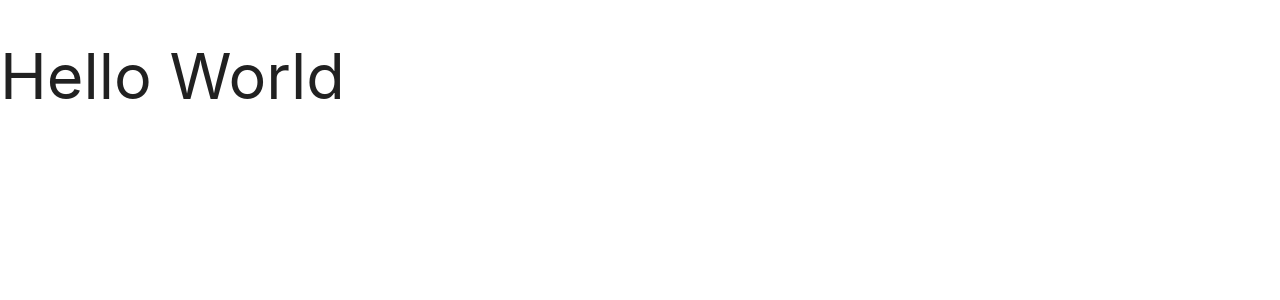
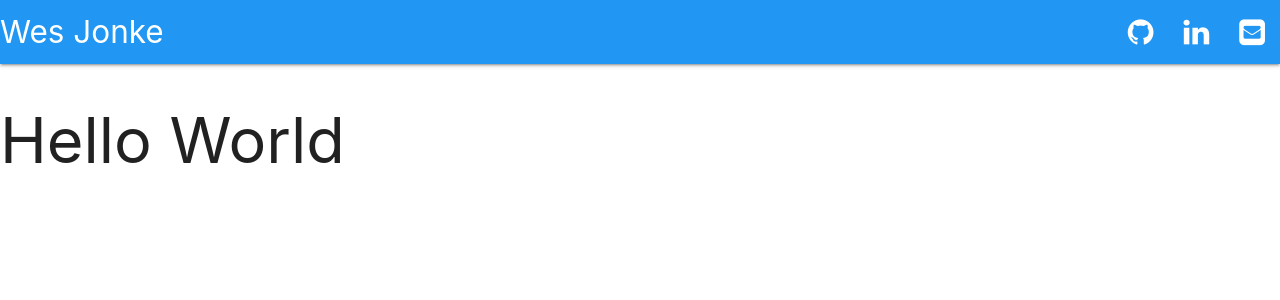
Before and after one commit to Wjonke/portfolioPage-FE, a React (Create React App) app: page / in a window 1280 px wide. Shown: the top 300 px of the page. Built offline with nearby package versions, Linux system fonts and the light colour scheme.

Commit message:
Added navbar and started footer

```diff
--- a/package.json
+++ b/package.json
@@ -3,10 +3,15 @@
   "version": "0.1.0",
   "private": true,
   "dependencies": {
+    "@fortawesome/fontawesome-free": "5.13.0",
+    "@fortawesome/fontawesome-svg-core": "^1.2.28",
+    "@fortawesome/free-solid-svg-icons": "^5.13.0",
+    "@fortawesome/react-fontawesome": "^0.1.9",
     "@testing-library/jest-dom": "^4.2.4",
     "@testing-library/react": "^9.3.2",
     "@testing-library/user-event": "^7.1.2",
     "axios": "^0.19.2",
+    "font-awesome": "^4.7.0",
     "materialize-css": "^1.0.0",
     "react": "^16.13.1",
     "react-dom": "^16.13.1",
--- a/public/index.html
+++ b/public/index.html
@@ -7,11 +7,15 @@
     <meta name="theme-color" content="#000000" />
     <meta
       name="description"
-      content="Web site created using create-react-app"
+      content="Full-stack Web Developer and experienced Senior Project Manager. I have experience using Javascript, Python, HTML, CSS, React, Express. I am very comfortable with remote work as well as working alongside cross-functional teams."
     />
     <link rel="apple-touch-icon" href="%PUBLIC_URL%/logo192.png" />
 
     <link rel="manifest" href="%PUBLIC_URL%/manifest.json" />
+    <link
+      href="https://fonts.googleapis.com/icon?family=Material+Icons"
+      rel="stylesheet"
+    />
 
     <title>Wes Jonke's Portfolio</title>
   </head>
--- a/src/App.js
+++ b/src/App.js
@@ -1,6 +1,10 @@
 import React, { useEffect } from "react";
+
+import NavBar from "./components/layout/NavBar";
+
 import "materialize-css/dist/css/materialize.min.css";
 import M from "materialize-css/dist/js/materialize.min.js";
+import "font-awesome/css/font-awesome.min.css";
 
 function App() {
   useEffect(() => {
@@ -10,6 +14,7 @@ function App() {
 
   return (
     <div className="App">
+      <NavBar />
       <h1>Hello World</h1>
     </div>
   );
--- /dev/null
+++ b/src/components/layout/NavBar.js
@@ -0,0 +1,92 @@
+import React from "react";
+import "font-awesome/css/font-awesome.min.css";
+
+const NavBar = () => {
+  return (
+    <div>
+      <nav>
+        <div className="nav-wrapper blue">
+          <span className="brand-logo">Wes Jonke</span>
+
+          {/* for mobile screen menu */}
+          <a href="#!" data-target="mobile-demo" className="sidenav-trigger">
+            <i className="material-icons">menu</i>
+          </a>
+
+          <ul className="right hide-on-med-and-down">
+            <li>
+              <a
+                target="_blank"
+                rel="noopener noreferrer"
+                title="Github link"
+                href="https://github.com/Wjonke"
+              >
+                <i className="fa fa-github fa-2x"></i>
+              </a>
+            </li>
+
+            <li>
+              <a
+                target="_blank"
+                rel="noopener noreferrer"
+                title="LinkedIn link"
+                href="https://www.linkedin.com/in/wes-jonke"
+              >
+                <i className="fa fa-linkedin fa-2x"></i>
+              </a>
+            </li>
+
+            <li>
+              <a
+                target="_blank"
+                rel="noopener noreferrer"
+                title="Email link"
+                href="mailto:wesjonke@gmail.com"
+              >
+                <i className="fa fa-envelope-square fa-2x"></i>
+              </a>
+            </li>
+          </ul>
+        </div>
+      </nav>
+
+      {/* for mobile screen menu */}
+      <ul className="sidenav" id="mobile-demo">
+        <li>
+          <a
+            target="_blank"
+            rel="noopener noreferrer"
+            title="Github link"
+            href="https://github.com/Wjonke"
+          >
+            <i className="fa fa-github fa-2x"></i>
+          </a>
+        </li>
+
+        <li>
+          <a
+            target="_blank"
+            rel="noopener noreferrer"
+            title="LinkedIn link"
+            href="https://www.linkedin.com/in/wes-jonke"
+          >
+            <i className="fa fa-linkedin fa-2x"></i>
+          </a>
+        </li>
+
+        <li>
+          <a
+            target="_blank"
+            rel="noopener noreferrer"
+            title="Email link"
+            href="mailto:wesjonke@gmail.com"
+          >
+            <i className="fa fa-envelope-square fa-2x"></i>
+          </a>
+        </li>
+      </ul>
+    </div>
+  );
+};
+
+export default NavBar;
```
Also changed, not shown: src/components/layout/Footer.js (added), 2 other files (tests, documents, lock files or other folders).
